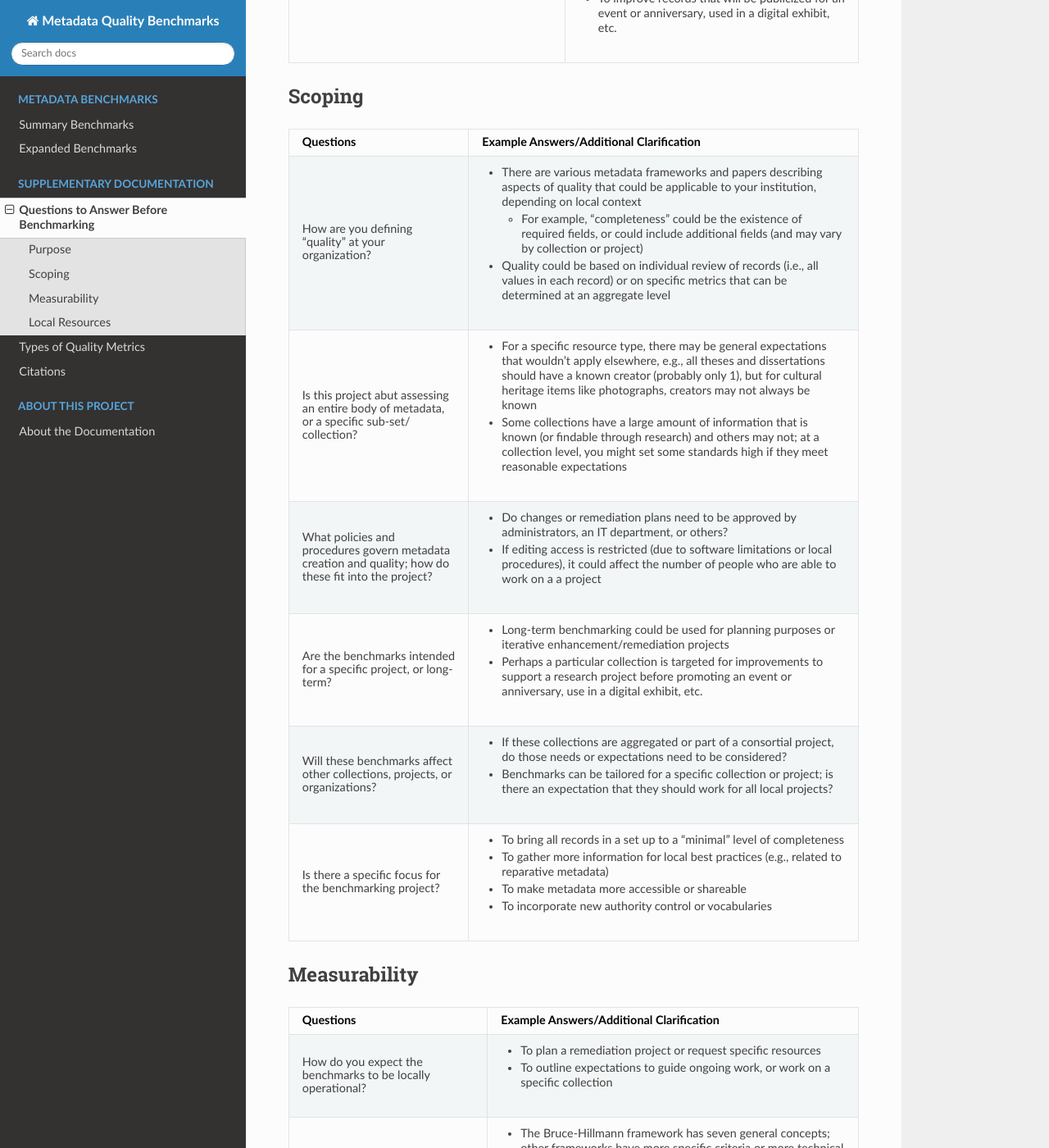
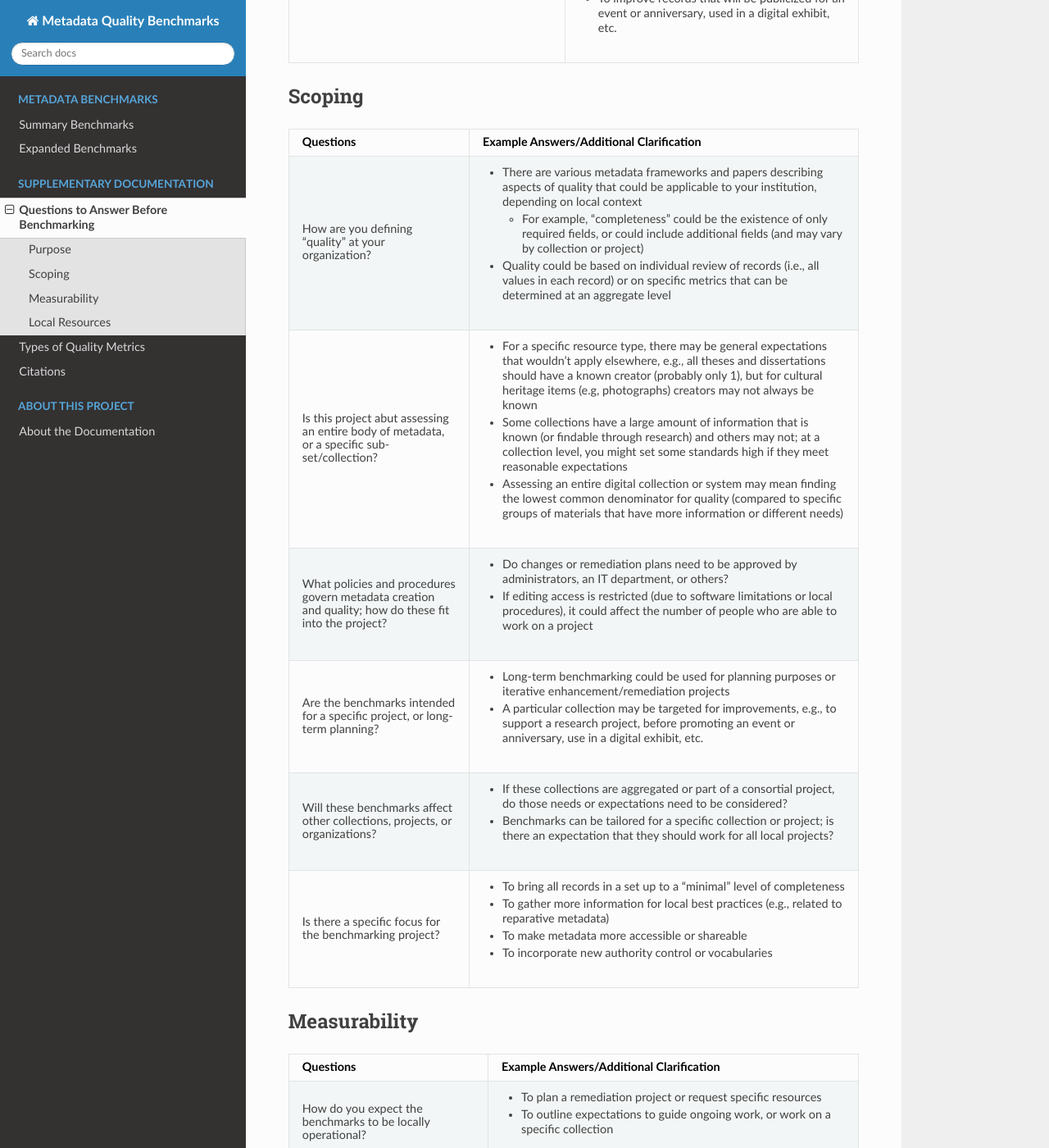
Before and after one commit to DLFMetadataAssessment/MetadataQualityBenchmarks, a Sphinx documentation site: the page built from doc/starting-questions.rst, in a window 1280 px wide and 1400 px high, scrolled down 912 px. Shown: the whole window at 82% size. Built offline with Sphinx 7.4.7 and the Read the Docs theme 3.1.0, drawn with Linux system fonts in a browser that asks for light colours; some of the changed text lies outside the part shown.

Commit message:
Update starting-questions.rst
Make formatting more consistent; fix grammar and punctuation; some wording changes & additions

```diff
--- a/doc/starting-questions.rst
+++ b/doc/starting-questions.rst
@@ -44,33 +44,37 @@
 |                                                                                   |   quality that could be applicable to your institution, depending on local    |
 |                                                                                   |   context                                                                     |
 |                                                                                   |                                                                               |
-|                                                                                   |   -   For example, "completeness" could be the existence of required fields,  |
-|                                                                                   |       or could include additional fields (and may vary by collection or       |
-|                                                                                   |       project)                                                                |
+|                                                                                   |   -   For example, "completeness" could be the existence of only required     |
+|                                                                                   |       fields, or could include additional fields (and may vary by collection  |
+|                                                                                   |       or project)                                                             |
 |                                                                                   |                                                                               |
 |                                                                                   |-  Quality could be based on individual review of records (i.e., all values in |
 |                                                                                   |   each record) or on specific metrics that can be determined at an aggregate  |
 |                                                                                   |   level                                                                       |
 +-----------------------------------------------------------------------------------+-------------------------------------------------------------------------------+
-|Is this project abut assessing an entire body of metadata, or a specific sub-set/  |-  For a specific resource type, there may be general expectations that        |
-|collection?                                                                        |   wouldn’t apply elsewhere, e.g., all theses and dissertations should have a  |
-|                                                                                   |   known creator (probably only 1), but for cultural heritage items like       |
-|                                                                                   |   photographs, creators may not always be known                               |
+|Is this project abut assessing an entire body of metadata, or a specific           |-  For a specific resource type, there may be general expectations that        |
+|sub-set/collection?                                                                |   wouldn’t apply elsewhere, e.g., all theses and dissertations should have a  |
+|                                                                                   |   known creator (probably only 1), but for cultural heritage items (e.g,      |
+|                                                                                   |   photographs) creators may not always be known                               |
 |                                                                                   |                                                                               |
 |                                                                                   |-  Some collections have a large amount of information that is known (or       |
 |                                                                                   |   findable through research) and others may not; at a collection level, you   |
 |                                                                                   |   might set some standards high if they meet reasonable expectations          |
+|                                                                                   |                                                                               |
+|                                                                                   |-  Assessing an entire digital collection or system may mean finding the lowest|
+|                                                                                   |   common denominator for quality (compared to specific groups of materials    |
+|                                                                                   |   that have more information or different needs)                              |
 +-----------------------------------------------------------------------------------+-------------------------------------------------------------------------------+
 |What policies and procedures govern metadata creation and quality; how do these fit|-  Do changes or remediation plans need to be approved by administrators, an IT|
 |into the project?                                                                  |   department, or others?                                                      |
 |                                                                                   |-  If editing access is restricted (due to software limitations or local       |
 |                                                                                   |   procedures), it could affect the number of people who are able to work on a |
-|                                                                                   |   a project                                                                   |
+|                                                                                   |   project                                                                     |
 +-----------------------------------------------------------------------------------+-------------------------------------------------------------------------------+
-|Are the benchmarks intended for a specific project, or long-term?                  |-  Long-term benchmarking could be used for planning purposes or iterative     |
+|Are the benchmarks intended for a specific project, or long-term planning?         |-  Long-term benchmarking could be used for planning purposes or iterative     |
 |                                                                                   |   enhancement/remediation projects                                            |
-|                                                                                   |-  Perhaps a particular collection is targeted for improvements to support a   |
-|                                                                                   |   research project before promoting an event or anniversary, use in a digital |
+|                                                                                   |-  A particular collection may be targeted for improvements, e.g., to support a|
+|                                                                                   |   research project, before promoting an event or anniversary, use in a digital|
 |                                                                                   |   exhibit, etc.                                                               |
 +-----------------------------------------------------------------------------------+-------------------------------------------------------------------------------+
 |Will these benchmarks affect other collections, projects, or organizations?        |-  If these collections are aggregated or part of a consortial project, do     |
@@ -118,7 +122,7 @@
 |                                                                                   |   “ideal”                                                                     |
 +-----------------------------------------------------------------------------------+-------------------------------------------------------------------------------+
 |Based on locally-available tools, what metrics can be used to show when record/s   |-  Counting-type tools or validation that can show whether fields contain      |
-|have moved from one quality level to the next                                      |   values (e.g., if required/expected/preferred fields are missing values)     |
+|have moved from one quality level to the next?                                     |   values (e.g., if required/expected/preferred fields are missing values)     |
 |                                                                                   |                                                                               |
 |                                                                                   |-  OpenRefine-type tools that can cluster similar values may highlight areas   |
 |                                                                                   |   that need authority control (especially for fields using vocabularies, or   |
@@ -139,30 +143,34 @@
 +-----------------------------------------------------------------------------------+-------------------------------------------------------------------------------+
 |Questions                                                                          |Example Answers/Additional Clarification                                       |
 +===================================================================================+===============================================================================+
-|What tools do you have available to evaluate records and assess quality levels?    |-  Some systems have validation for certain fields or similar functionality to |
-|                                                                                   |   facilitate assessment                                                       |
-|   -   Is there functionality in the system that can be used for assessment?       |-  Values connected to public interface features can also highlight issues with|
-|   -   Are there other tools that can be used?                                     |   normalization (e.g., if there are lists of terms for filtering search       |
-|   -   How much evaluation can be done automatically (or semi-automated)?          |   results)                                                                    |
+|What tools do you have available to evaluate records and assess quality levels, e.g.:                                                                              |
 +-----------------------------------------------------------------------------------+-------------------------------------------------------------------------------+
-|What documentation governs metadata at the organization, e.g.:                     |-  If a collection is under the auspices of multiple MAPs or schemas (e.g.,    |
-|                                                                                   |   local and consortial), determine if there are any discrepancies and the     |
-|   -   Is there a local MAP, or do records need to align with  multiple MAPs (such |   overall requirements to meet expectations for both                          |
-|       as the DPLA or other consortial MAP)?                                       |-  Many organizations use local documentation for quality control (i.e., values|
-|   -   What other documentation is available describing syntax/semantics of        |   have to match stated requirements); look at local guidelines to see how     |
-|       metadata values?                                                            |   these may translate into benchmarks or how to update documentation to make  |
-|   -   Does any of the documentation need to be reviewed or updated?               |   it clearer when a value does/does not meet standards                        |
-|   -   Is the documentation clear enough to create benchmarks (i.e., does the      |                                                                               |
-|       documentation have enough information to determine whether usage/values meet|                                                                               |
-|       local requirements and expectations)?                                       |                                                                               |
+|-   Is there functionality in the system that can be used for assessment?          |-  Some systems have validation for certain fields or similar functionality to |
+|-   Are there other tools that can be used?                                        |   facilitate assessment                                                       |
+|-   How much evaluation can be done automatically (or semi-automated)?             |-  Values connected to public interface features can also highlight issues with|
+|                                                                                   |   normalization (e.g., if there are lists of terms for filtering search       |
+|                                                                                   |   results)                                                                    |
 +-----------------------------------------------------------------------------------+-------------------------------------------------------------------------------+
-|What personnel are required?                                                       |-  Benchmarking likely needs metadata librarians or specialists, possibly      |
-|                                                                                   |   subject experts or technical personnel                                      |
-|   -   Who are the people needed to create benchmarks?                             |-  Some kinds of remediation work could be done by student workers or          |
-|   -   How many people are available to do any remediation or enhancement work     |   non-metadata experts (e.g., change all date formats from ## mo YYYY to      |
-|       identified by assessment?                                                   |   YYYY-MM-DD; add spaces between initials in names, etc.)                     |
-|   -   What technical personnel (or expertise) are needed to use assessment tools  |-  If additional tools or functionality are needed -- such as a batch edit     |
-|       edit records?                                                               |   feature -- are there people who would need to be consulted or brought in to |
+|What documentation governs metadata at the organization, e.g.:                                                                                                     |
++-----------------------------------------------------------------------------------+-------------------------------------------------------------------------------+
+|-   Is there a local MAP, or do records need to align with  multiple MAPs (such    |-  If a collection is under the auspices of multiple MAPs or schemas (e.g.,    |
+|    as the DPLA, Europeana, or other consortial MAP)?                              |   local and consortial), determine if there are any discrepancies and the     |
+|-   What other documentation is available describing syntax/semantics of           |   overall requirements to meet expectations for both                          |
+|    metadata values?                                                               |-  Many organizations use local documentation for quality control (i.e., values|
+|-   Does any of the documentation need to be reviewed or updated?                  |   have to match stated requirements); look at local guidelines to see how     |
+|-   Is the documentation clear enough to create benchmarks (i.e., does the         |   these may translate into benchmarks or how to update documentation to make  |
+|    documentation have enough information to determine whether usage/values meet   |   it clearer when a value does/does not meet standards                        |
+|    local requirements and expectations)?                                          |                                                                               |
++-----------------------------------------------------------------------------------+-------------------------------------------------------------------------------+
+|What personnel are required, e.g.:                                                                                                                                 |
++-----------------------------------------------------------------------------------+-------------------------------------------------------------------------------+
+|-   Who are the people needed to create benchmarks?                                |-  Benchmarking likely needs metadata librarians or specialists, possibly      |
+|-   How many people are available to do any remediation or enhancement work        |   subject experts or technical personnel                                      |
+|    identified by assessment?                                                      |-  Some kinds of remediation work could be done by student workers or          |
+|-   What technical personnel (or expertise) are needed to use assessment tools     |   non-metadata experts (e.g., change all date formats from ## mo YYYY to      |
+|    or to edit records?                                                            |   YYYY-MM-DD; add spaces between initials in names; etc.)                     |
+|                                                                                   |-  If additional tools or functionality are needed -- such as a batch edit     |
+|                                                                                   |   feature -- are there people who would need to be consulted or brought in to |
 |                                                                                   |   work on the project?                                                        |
 +-----------------------------------------------------------------------------------+-------------------------------------------------------------------------------+
 |Are there time limits or constraints that affect resources?                        |-  Funding periods for projects (e.g., work that has to be done within a fiscal|
```
